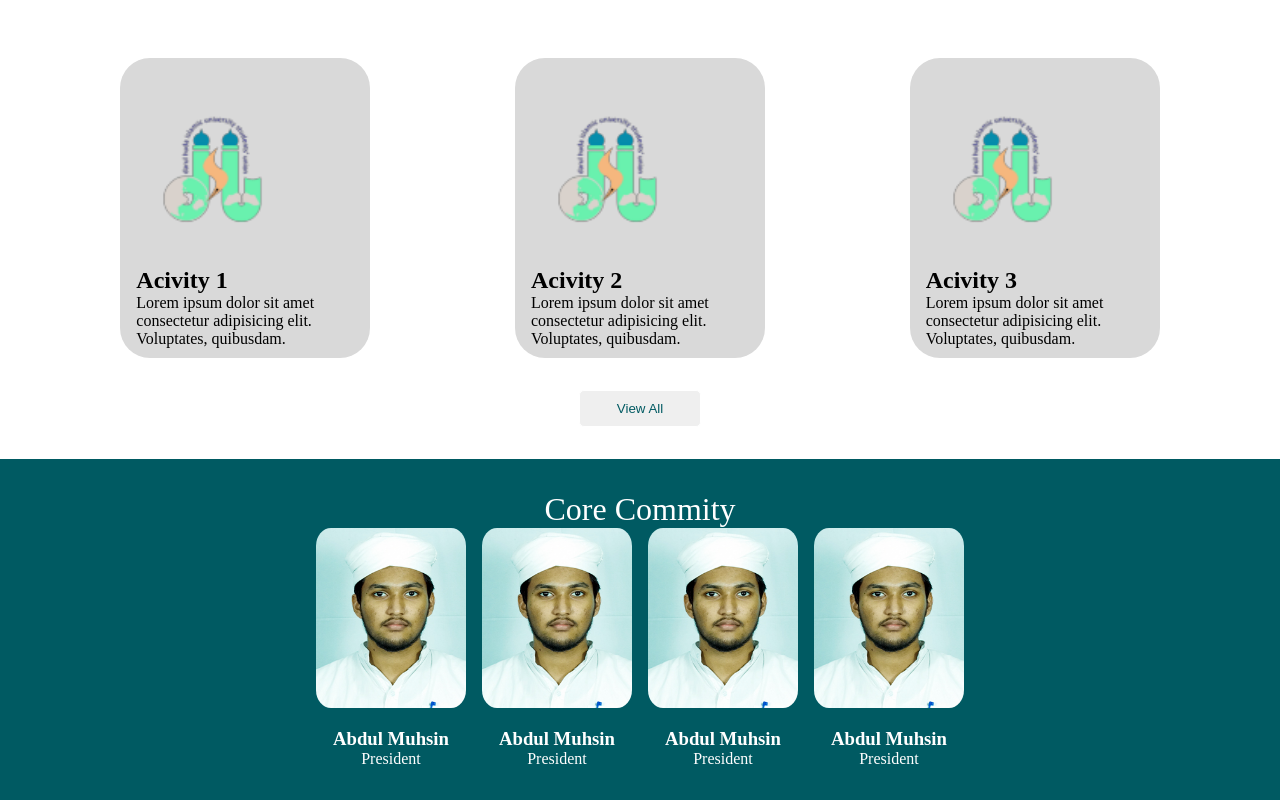
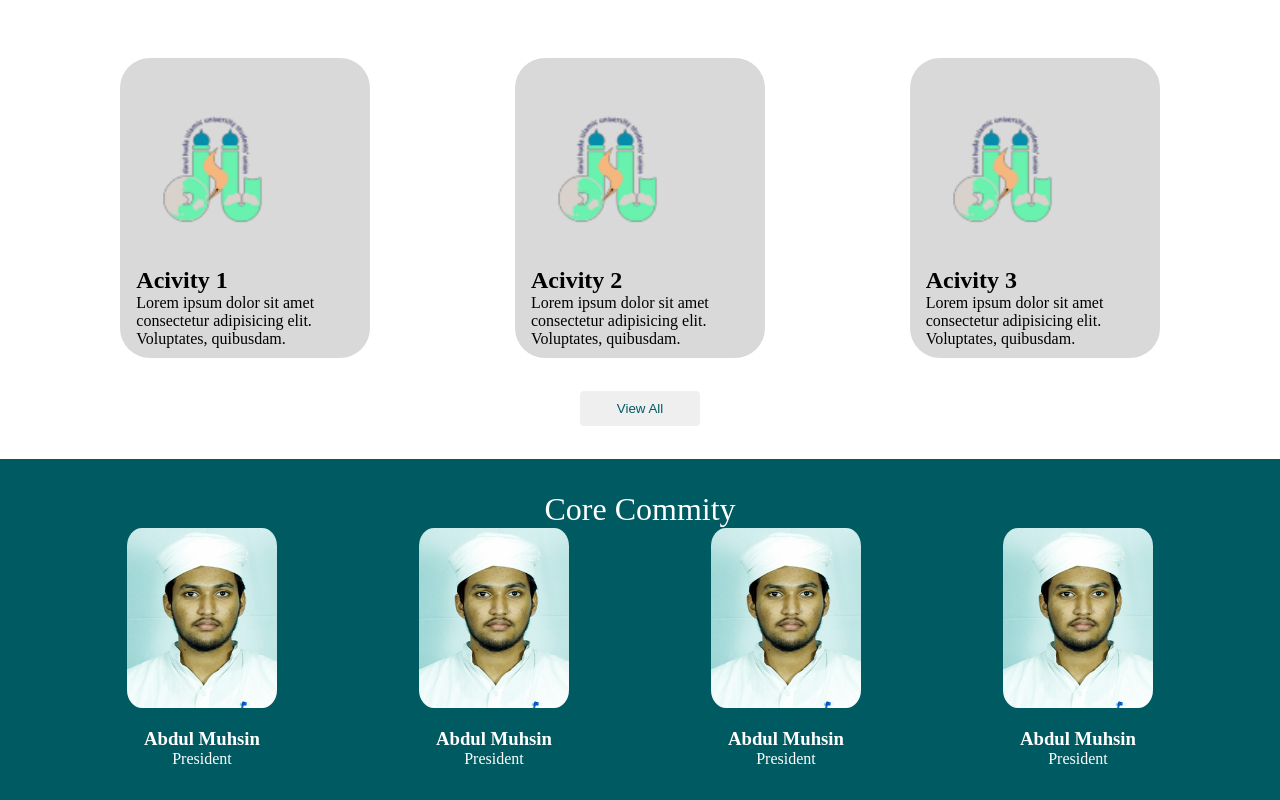
Before and after one commit to dulkifal/dsu, a Next.js app: page / in a window 1280 px wide. Shown: the part 2076-2876 px from the top of the page. Built offline with nearby package versions, Linux system fonts and the light colour scheme.

Commit message:
commity grid

```diff
--- a/compo/comp.module.css
+++ b/compo/comp.module.css
@@ -69,7 +69,7 @@
 /* core commity */
 
 .coreCommity {
-  display: flex;
+  /* display: flex; */
   flex-direction: column;
   justify-content: space-between;
   align-items: center;
@@ -89,8 +89,9 @@
   transition: all 0.3s ease;
 }
 .coreCommity .members {
-  display: flex;
-  flex-direction: row;
+ display: grid;
+    grid-template-columns: repeat(auto-fit, minmax(150px, 1fr));
+  grid-gap: 2rem;
   justify-content: space-between;
   align-items: center;
   width: 100%;
--- a/pages/index.tsx
+++ b/pages/index.tsx
@@ -94,7 +94,7 @@ export default function Home() {
                 </p>
               </div>
             </div>
-            <button>View All</button>
+            <button type="button">View All</button>
           </div>
         </section>
         <section>
```
Also changed, not shown: compo/coreCommity.tsx (+4 -13 lines).
